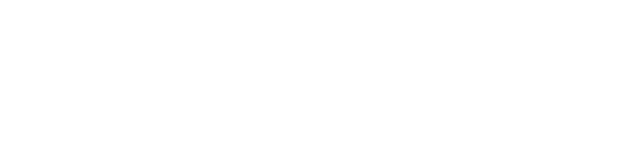
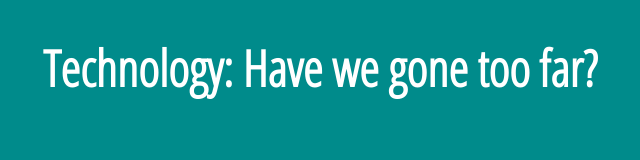
Before and after one commit to JohnyNich/singularity, a plain HTML site: page index.html in a window 1280 px wide. Shown: the whole page, without its empty margins (320-960 px from the left). Drawn offline with Linux system fonts and the light colour scheme.

Commit message:
Created CSS file, set background color, linked font
I've created and linked the CSS file, set the background color to Cyan
and linked and used a font I found on Google Fontd.

```diff
--- a/index.html
+++ b/index.html
@@ -2,7 +2,11 @@
 <html>
 <head>
   <title>Technology, Have we gone to far?</title>
+  <link href="style.css" type="text/css" rel="stylesheet">
+  <!-- Linking fonts -->
+  <link href="https://fonts.googleapis.com/css?family=Open+Sans+Condensed:300" rel="stylesheet">
 </head>
 <body>
+	<h1>Technology: Have we gone too far?</h1>
 </body>
 </html>
--- /dev/null
+++ b/style.css
@@ -0,0 +1,10 @@
+body {
+	background-color: DarkCyan;
+	color: white;
+	font-family: "Open Sans Condensed";
+}
+
+h1 {
+	font-size: 50px;
+	text-align: center;
+}
```
